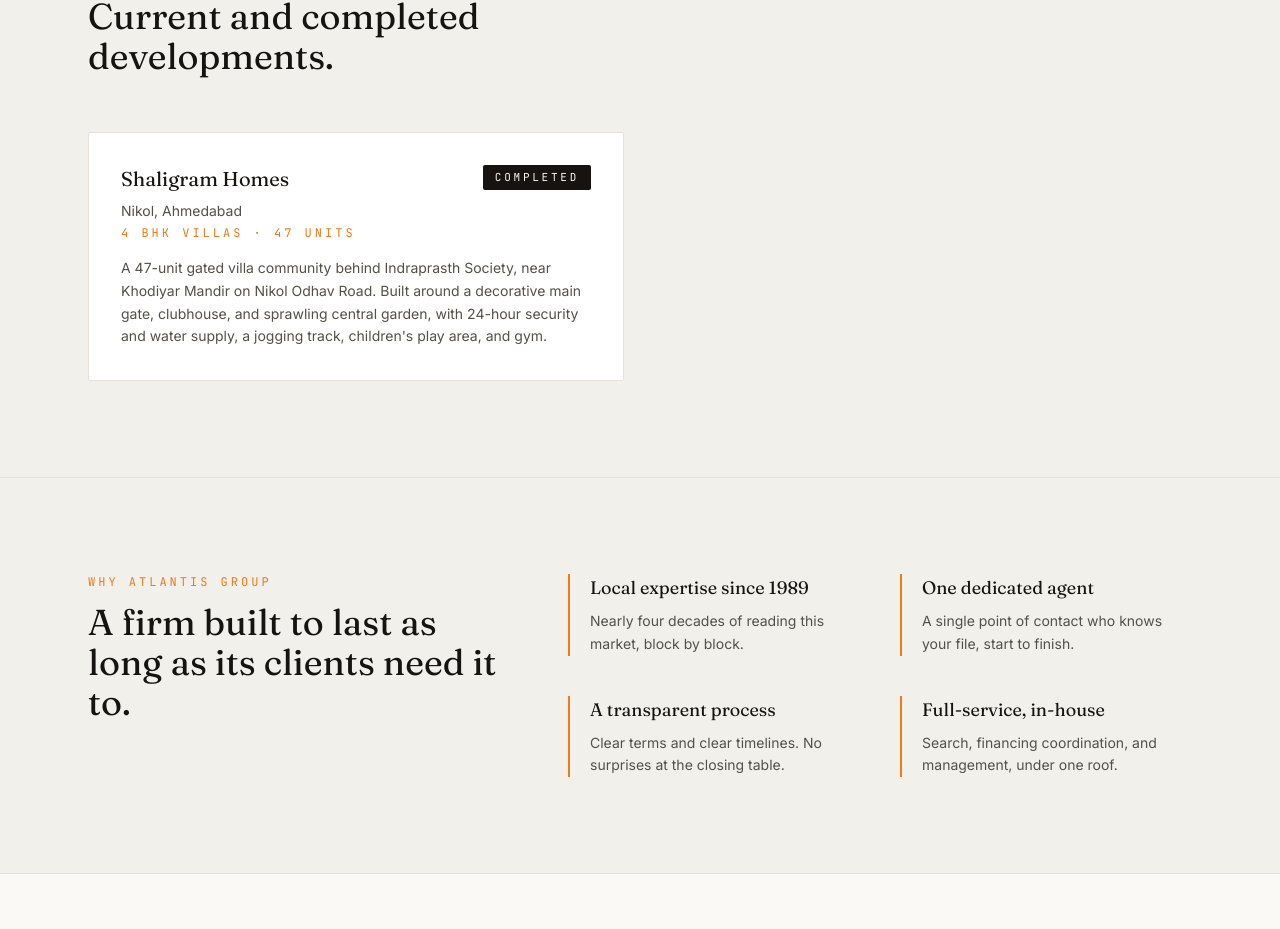
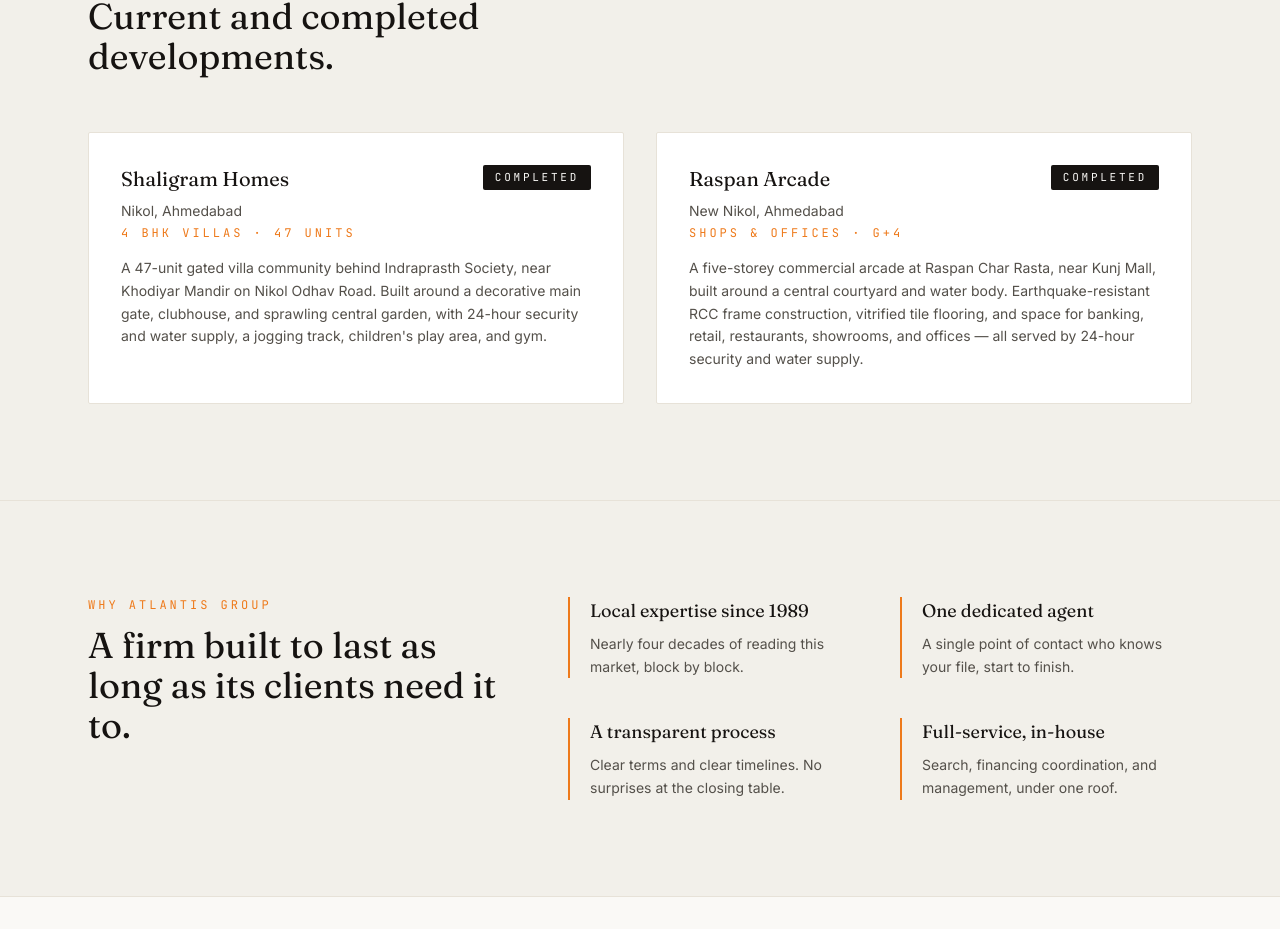
Before and after one commit to SukhadiyaDevarsh/atlantis-group, a Next.js app: page / in a window 1280 px wide. Shown: the part 1615-2544 px from the top of the page. Built offline with nearby package versions, Linux system fonts and the light colour scheme.

Commit message:
Add Raspan Arcade to Projects section
Shops & offices development (G+4) by Sundaram Developers at Raspan
Char Rasta, New Nikol.

```diff
--- a/app/page.tsx
+++ b/app/page.tsx
@@ -180,6 +180,13 @@
       type: "4 BHK Villas · 47 Units",
       copy: "A 47-unit gated villa community behind Indraprasth Society, near Khodiyar Mandir on Nikol Odhav Road. Built around a decorative main gate, clubhouse, and sprawling central garden, with 24-hour security and water supply, a jogging track, children's play area, and gym.",
     },
+    {
+      name: "Raspan Arcade",
+      status: "Completed",
+      location: "New Nikol, Ahmedabad",
+      type: "Shops & Offices · G+4",
+      copy: "A five-storey commercial arcade at Raspan Char Rasta, near Kunj Mall, built around a central courtyard and water body. Earthquake-resistant RCC frame construction, vitrified tile flooring, and space for banking, retail, restaurants, showrooms, and offices — all served by 24-hour security and water supply.",
+    },
   ];
   return (
     <section id="projects" className="border-b border-mist bg-mist/40 py-24">
```
